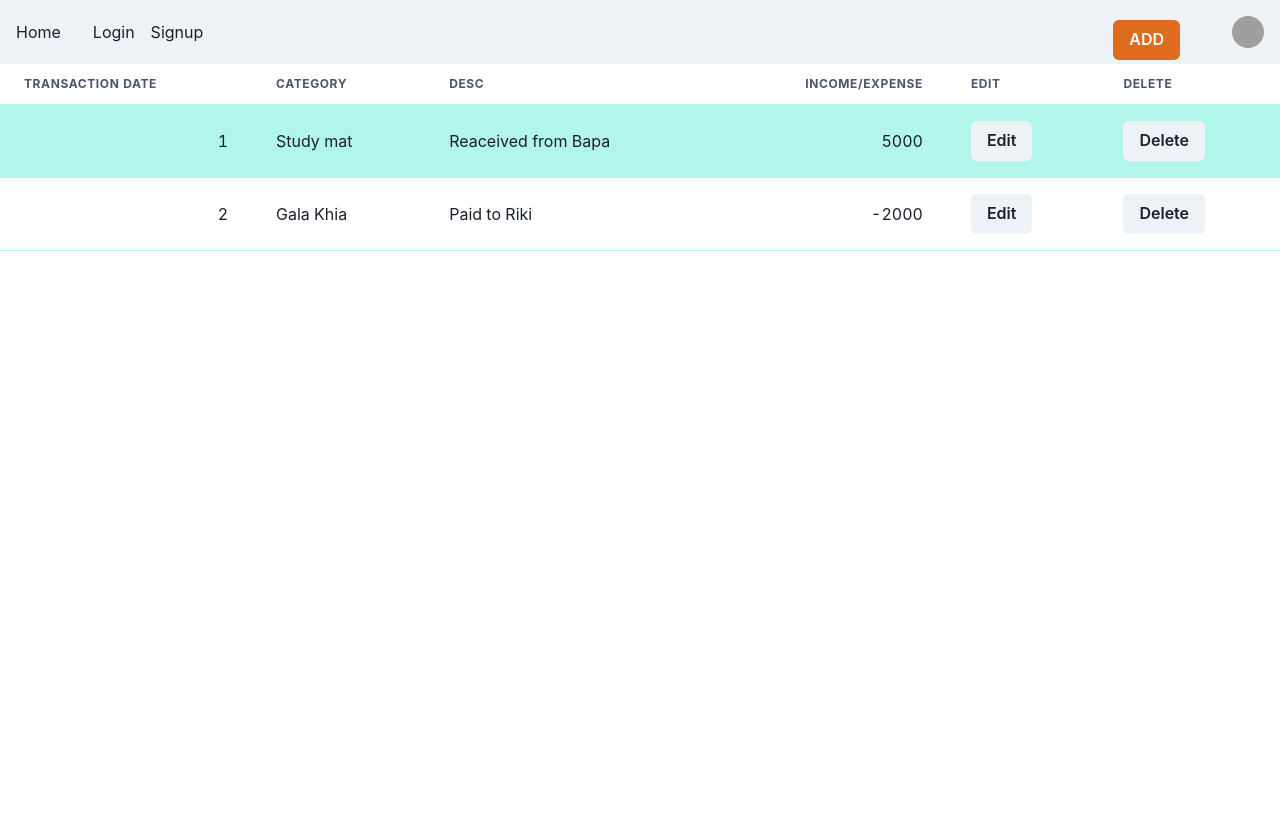
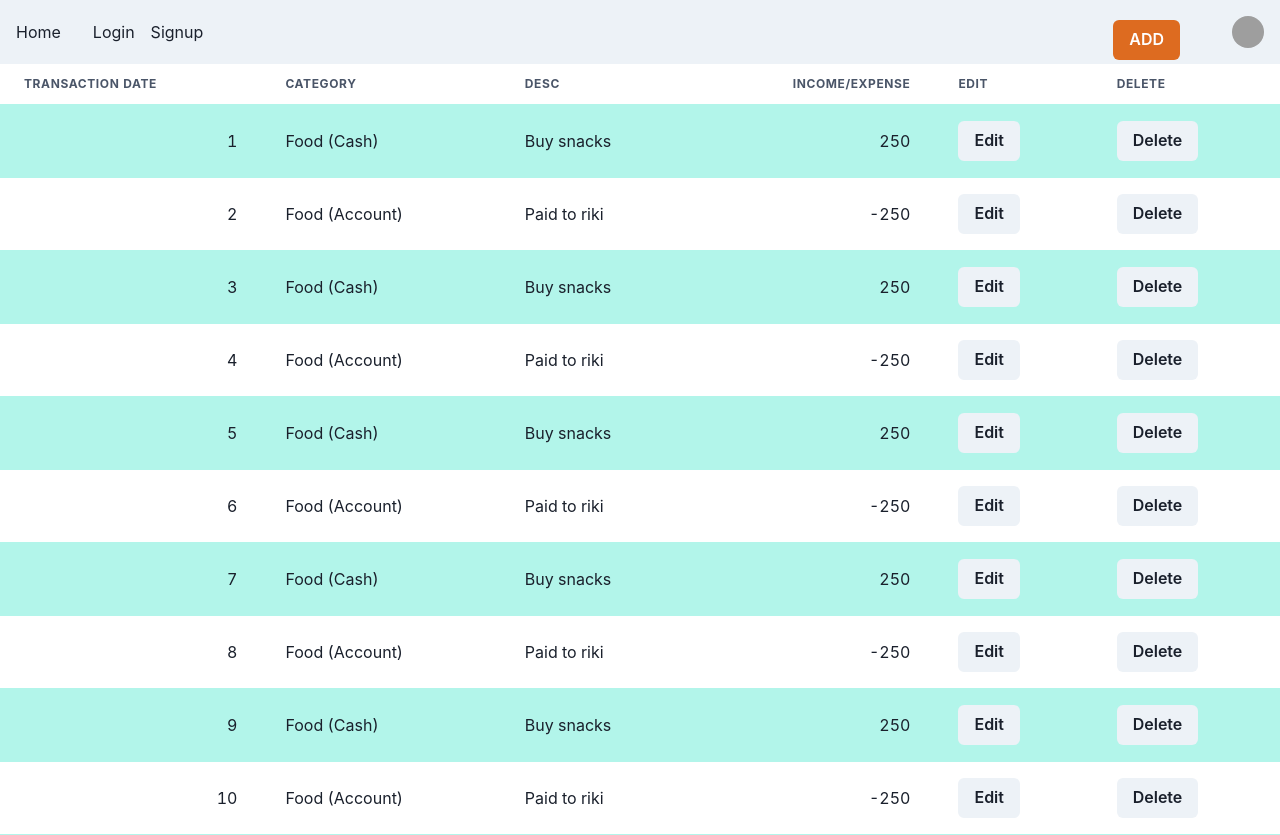
Before and after one commit to JYOTIPM1999/Incompenses, a React (Create React App) app in the folder client/: page /transactions in a window 1280 px wide. Before the commit the page ends 800 px from the top, so only its background shows below. Built offline with nearby package versions, Linux system fonts and the light colour scheme; grey boxes are pictures that could not be loaded.

Commit message:
Data added and tested in tabular format

```diff
--- /dev/null
+++ b/client/db.json
@@ -0,0 +1,19 @@
+{
+  "posts": [
+    {
+      "id": 1,
+      "title": "json-server",
+      "author": "typicode"
+    }
+  ],
+  "comments": [
+    {
+      "id": 1,
+      "body": "some comment",
+      "postId": 1
+    }
+  ],
+  "profile": {
+    "name": "typicode"
+  }
+}
--- /dev/null
+++ b/client/src/data/db.json
@@ -0,0 +1,84 @@
+{
+  "data": [
+    {
+      "id": 1,
+      "date": 10,
+      "account": "Cash",
+      "category": "Food",
+      "description": "Buy snacks",
+      "amount": 250
+    },
+    {
+      "id": 2,
+      "date": 10,
+      "account": "Account",
+      "category": "Food",
+      "description": "Paid to riki",
+      "amount": -250
+    },
+    {
+      "id": 3,
+      "date": 11,
+      "account": "Cash",
+      "category": "Food",
+      "description": "Buy snacks",
+      "amount": 250
+    },
+    {
+      "id": 4,
+      "date": 11,
+      "account": "Account",
+      "category": "Food",
+      "description": "Paid to riki",
+      "amount": -250
+    },
+    {
+      "id": 5,
+      "date": 12,
+      "account": "Cash",
+      "category": "Food",
+      "description": "Buy snacks",
+      "amount": 250
+    },
+    {
+      "id": 6,
+      "date": 12,
+      "account": "Account",
+      "category": "Food",
+      "description": "Paid to riki",
+      "amount": -250
+    },
+    {
+      "id": 7,
+      "date": 12,
+      "account": "Cash",
+      "category": "Food",
+      "description": "Buy snacks",
+      "amount": 250
+    },
+    {
+      "id": 8,
+      "date": 12,
+      "account": "Account",
+      "category": "Food",
+      "description": "Paid to riki",
+      "amount": -250
+    },
+    {
+      "id": 9,
+      "date": 13,
+      "account": "Cash",
+      "category": "Food",
+      "description": "Buy snacks",
+      "amount": 250
+    },
+    {
+      "id": 10,
+      "date": 13,
+      "account": "Account",
+      "category": "Food",
+      "description": "Paid to riki",
+      "amount": -250
+    }
+  ]
+}
--- a/client/src/pages/Transaction/Transaction.jsx
+++ b/client/src/pages/Transaction/Transaction.jsx
@@ -1,4 +1,4 @@
-import React from "react";
+import React, { useEffect, useState } from "react";
 import {
   Table,
   Thead,
@@ -6,12 +6,22 @@ import {
   Tr,
   Th,
   Td,
-  TableCaption,
   TableContainer,
   Button,
 } from "@chakra-ui/react";
 
+import data from "../../data/db.json";
+
 const Transaction = () => {
+  const [database, setDatabase] = useState([]);
+
+  useEffect(() => {
+    setDatabase(data.data);
+  }, []);
+
+  for (let i = 0; i < database.length; i++) {
+    console.log(database[i].date);
+  }
   return (
     <>
       <Button
@@ -35,11 +45,14 @@ const Transaction = () => {
             </Tr>
           </Thead>
           <Tbody>
-            <Tr>
-              <Td isNumeric>1</Td>
-              <Td>Study mat</Td>
-              <Td>Reaceived from Bapa</Td>
-              <Td isNumeric>5000</Td>
+            {database.map((el, i) => (
+              <Tr key={i}>
+                <Td isNumeric>{el.id}</Td>
+                <Td>
+                  {el.category} ({el.account})
+                </Td>
+                <Td>{el.description}</Td>
+                <Td isNumeric>{el.amount}</Td>
                 <Td>
                   <Button>Edit</Button>
                 </Td>
@@ -47,18 +60,7 @@ const Transaction = () => {
                   <Button>Delete</Button>
                 </Td>
               </Tr>
-            <Tr>
-              <Td isNumeric>2</Td>
-              <Td>Gala Khia</Td>
-              <Td>Paid to Riki</Td>
-              <Td isNumeric>-2000</Td>
-              <Td>
-                <Button>Edit</Button>
-              </Td>
-              <Td>
-                <Button>Delete</Button>
-              </Td>
-            </Tr>
+            ))}
           </Tbody>
         </Table>
       </TableContainer>
```
Lines whose indentation alone changed are shown as unchanged.
